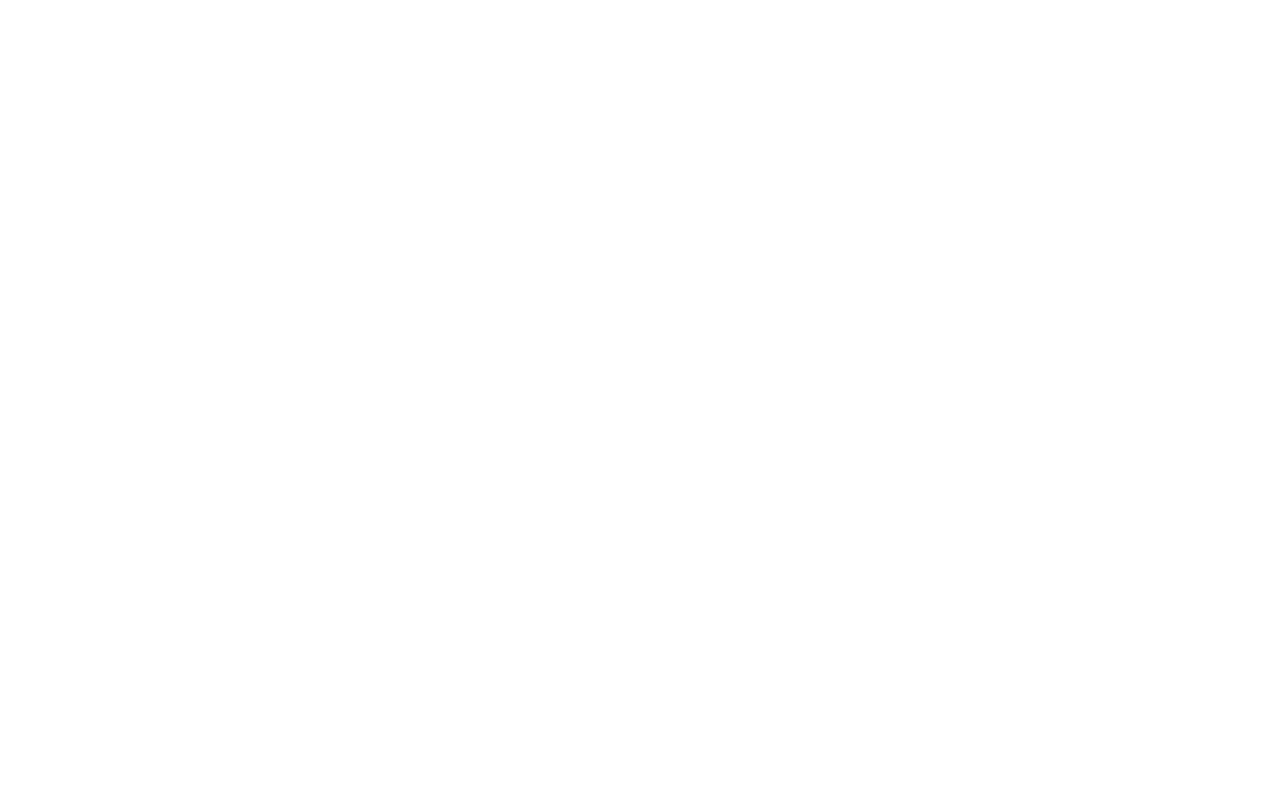
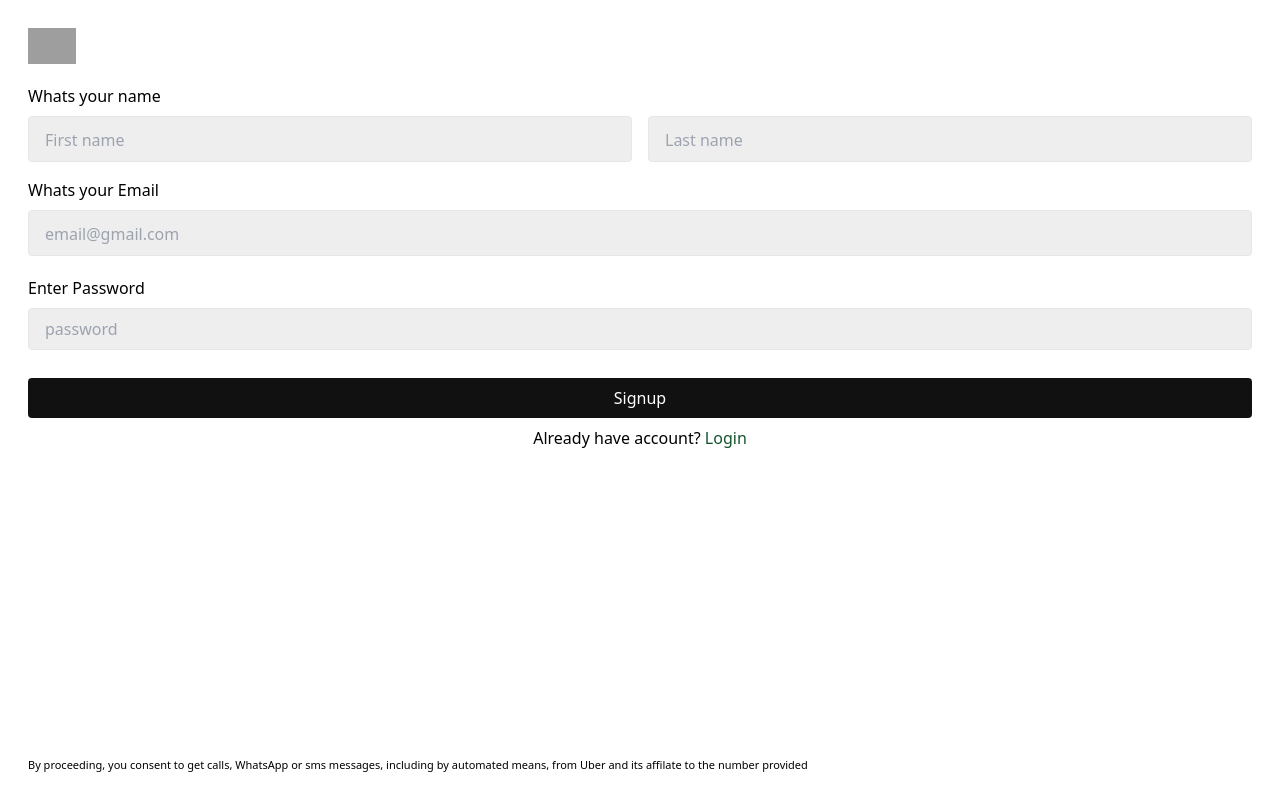
Before and after one commit to HiteshCodesl/UBER-clone_, a React (Vite) app in the folder Frontend/: page /signup in a window 1280 px wide. Built offline with nearby package versions, Linux system fonts and the light colour scheme; grey boxes are pictures that could not be loaded; the HTML template or start-up script is replaced by a standard one.

Commit message:
added signup page

```diff
--- a/Frontend/src/pages/UserSignup.jsx
+++ b/Frontend/src/pages/UserSignup.jsx
@@ -1,9 +1,82 @@
 
+import { useState } from "react"
+import { Link } from "react-router-dom"
+function UserSignup() {
+       const [email, setEmail] = useState('')
+       const [password, setPassword] = useState('')
+       const [firstname, setFirstname] = useState('')
+       const [lastname, setLastname] = useState('')
+       const [userData, setUserData] = useState({})
 
-function UserSignup() {
+       const submitHandler = (e) =>{
+          e.preventDefault();
+          setUserData({
+            username: {
+              firstname: firstname,
+              lastname: lastname
+             },
+            email: email,
+            password: password,
+          })
+            console.log(userData)
+          setFirstname('');
+          setEmail('');
+          setLastname('');
+          setPassword('');
+
+       }
   return (
     <div>
+      <div className="p-7 h-screen flex flex-col justify-between">
+        <div>
+          <img className="w-12 mb-5" src="https://upload.wikimedia.org/wikipedia/commons/c/cc/Uber_logo_2018.png" alt="" />
 
+          <form onSubmit={(e) =>{
+            submitHandler(e)
+          }}>
+
+            <h3 className="text-base font-medium mb-2">Whats your name</h3>
+
+        <div className="flex gap-4  " >
+              <input className="bg-[#eeeeee] rounded px-4 py-2 border w-1/2 text-lg placeholder:text-base"
+                required type="text" placeholder="First name"  value={firstname}
+                onChange={(e)=>{
+                  setFirstname(e.target.value)
+                }}/>
+
+              <input className="bg-[#eeeeee] rounded px-4 py-2 border w-1/2 text-lg placeholder:text-base"
+                required type="text" placeholder="Last name" value={lastname} onChange={(e)=>{
+                 setLastname(e.target.value)
+                }} />
+        </div>
+
+            <h3 className="text-base font-medium mt-4 mb-2">Whats your Email</h3>
+
+            <input className="bg-[#eeeeee] rounded px-4 py-2 border w-full text-lg placeholder:text-base"
+              required type="email" placeholder="email@gmail.com" value={email} onChange={(e) =>{
+                setEmail(e.target.value)
+              }}/>
+
+            <h3 className="text-base font-medium mt-5 mb-2">Enter Password</h3>
+
+            <input className="bg-[#eeeeee] rounded px-4 py-2 border w-full" required
+              type="password" placeholder="password" value={password} onChange={(e) =>{
+               setPassword( e.target.value)
+              }} />
+
+            <button className=" bg-[#111] text-white font-semi rounded px-4 py-2 mt-7  w-full"
+            >Signup</button>
+
+          </form>
+          <p className="text-center mt-2"> Already have account?  <Link className="text-green-900" to={"/login"}>Login</Link></p>
+
+        </div>
+          <div>
+            <p className="text-[11px] leading-tight">
+              By proceeding, you consent to get calls, WhatsApp or sms messages, including by automated means, from Uber and its affilate to the number provided
+            </p>
+          </div>
+      </div>
     </div>
   )
 }
```
